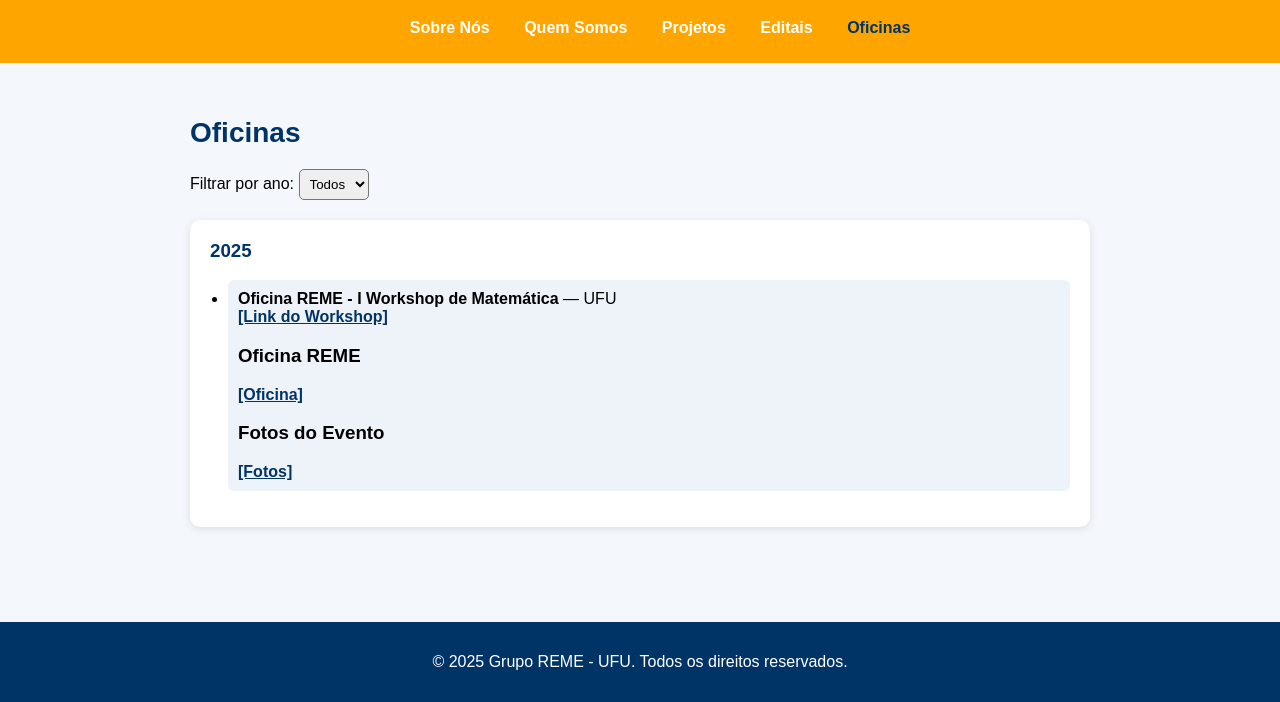
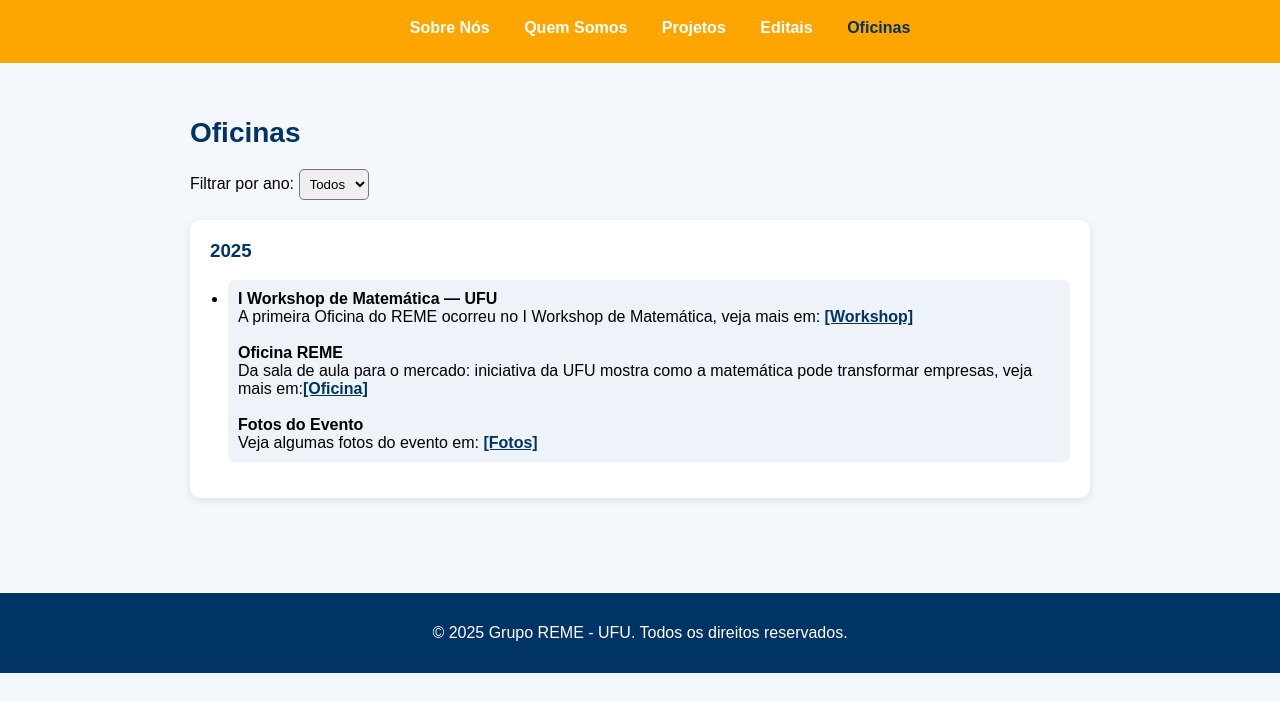
Before and after one commit to VictorPsena/site_reme, a plain HTML site: page oficinas.html in a window 1280 px wide. Shown: the part 177-879 px from the top of the page. After the commit the page ends 850 px from the top, so only its background shows below. Drawn offline with Linux system fonts and the light colour scheme.

Commit message:
comit att

```diff
--- a/css/styleprojetos.css
+++ b/css/styleprojetos.css
@@ -127,7 +127,7 @@ h2{
     display:block;
     width:100%;
     height:450px;              /* ajuste a altura conforme desejar */
-    object-fit: cover;         /* mantém proporção e corta o excesso */
+    object-fit: contain;         /* mantém proporção e corta o excesso */
   }
 
   /* setas */
--- a/css/styles.css
+++ b/css/styles.css
@@ -44,8 +44,8 @@ body {
 
 
 .hero .logo {
-    width: 150px;
-    margin-bottom: 20px;
+    width: 250px;
+    margin-bottom: 5px;
 }
 
 .hero h1 {
--- a/oficinas.html
+++ b/oficinas.html
@@ -49,13 +49,13 @@
                 <h3 class="year">2025</h3>
                 <ul class="edital-list">
                     <li class="edital-card">
-                        <strong>Oficina REME - I Workshop de Matemática</strong> — UFU <br>
-                        <a href="https://eventos.ufu.br/ime/wm" target="_blank">[Link do Workshop]</a><br>
-                        <h3>Oficina REME</h3>
-                        <a href="https://ufubr-my.sharepoint.com/personal/wmat_ime_ufu_br/_layouts/15/onedrive.aspx?id=%2Fpersonal%2Fwmat_ime_ufu_br%2FDocuments%2FOficina%20-%20folder%2Epdf&parent=%2Fpersonal%2Fwmat_ime_ufu_br%2FDocuments&ga=1">[Oficina]
-                        </a> <br>
-                        <h3>Fotos do Evento</h3>
-                        <a href="https://comunica.ufu.br/ufu-em-imagens/2025/08/1deg-workshop-de-matematica-da-ufu">[Fotos]</a>
+                        <strong>I Workshop de Matemática — UFU</strong><br>
+                        A primeira Oficina do REME ocorreu no I Workshop de Matemática, veja mais em: <a href="https://eventos.ufu.br/ime/wm" target="_blank">[Workshop]</a><br><br>
+                        <strong>Oficina REME</strong> <br>
+                        Da sala de aula para o mercado: iniciativa da UFU mostra como a matemática pode transformar empresas, veja mais em:<a href="https://comunica.ufu.br/noticias/2025/08/da-sala-de-aula-para-o-mercado-iniciativa-da-ufu-mostra-como-matematica-pode">[Oficina]
+                        </a> <br><br>
+                        <strong>Fotos do Evento</strong><br>
+                        Veja algumas fotos do evento em: <a href="https://comunica.ufu.br/ufu-em-imagens/2025/08/1deg-workshop-de-matematica-da-ufu">[Fotos]</a>
                     </li>
 
                     <!-- <li class="edital-card">
```
